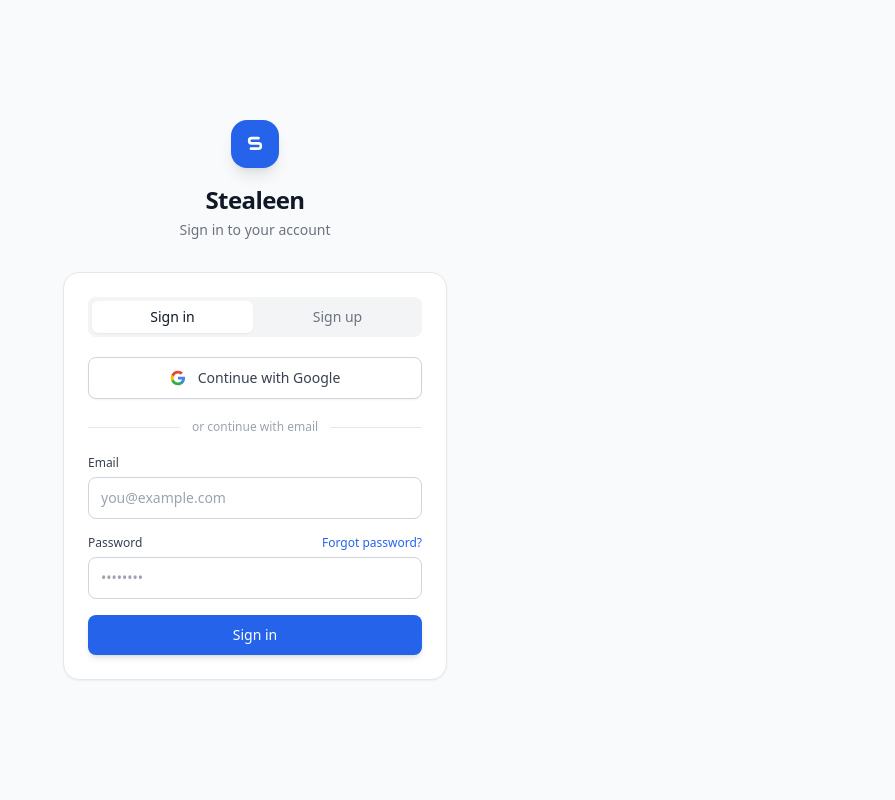
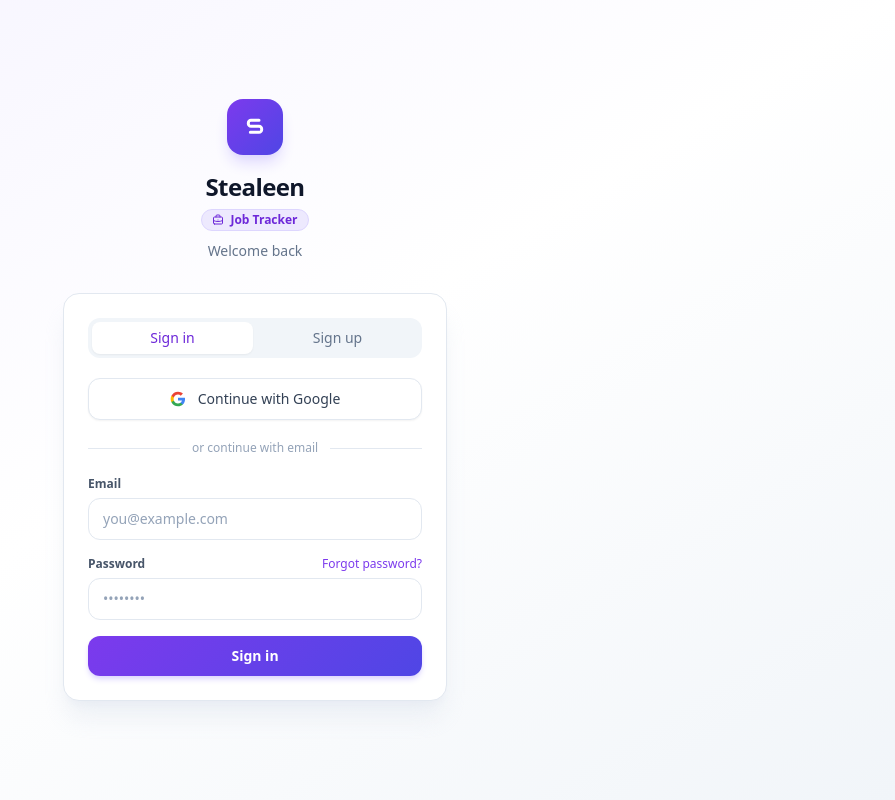
Before and after one commit to SteevThomas1998/job-tracker, a React (Vite) app: page / in a window 1280 px wide. Shown: the whole page, without its empty margins (385-1280 px from the left). Built offline with nearby package versions, Linux system fonts and the light colour scheme; no server answers.

Commit message:
Added Visual changes to color theme, UI

```diff
--- a/src/components/auth/AuthPage.tsx
+++ b/src/components/auth/AuthPage.tsx
@@ -30,11 +30,7 @@
 
     if (mode === 'forgot') {
       const err = await onResetPassword(email)
-      if (err) {
-        setError(err)
-      } else {
-        setMessage('Check your email for a password reset link.')
-      }
+      if (err) { setError(err) } else { setMessage('Check your email for a password reset link.') }
     } else if (mode === 'signin') {
       const err = await onSignIn(email, password)
       if (err) setError(err)
@@ -58,57 +54,65 @@
     if (err) { setError(err); setOauthLoading(false) }
   }
 
-  const inputClass = 'w-full px-3 py-2.5 text-sm border border-gray-300 dark:border-gray-600 rounded-lg focus:outline-none focus:ring-2 focus:ring-blue-500 focus:border-transparent bg-white dark:bg-gray-800 text-gray-900 dark:text-gray-100 placeholder-gray-400 dark:placeholder-gray-500'
+  const inputClass = 'w-full px-3.5 py-2.5 text-sm border border-slate-200 dark:border-slate-700 rounded-xl focus:outline-none focus:ring-2 focus:ring-violet-500 focus:border-transparent bg-white dark:bg-slate-800 text-slate-900 dark:text-slate-100 placeholder-slate-400 dark:placeholder-slate-500 transition-colors'
 
   return (
-    <div className="min-h-screen bg-gray-50 dark:bg-gray-950 flex items-center justify-center px-4">
+    <div className="min-h-screen bg-gradient-to-br from-violet-50 via-white to-slate-100 dark:from-slate-950 dark:via-slate-900 dark:to-violet-950 flex items-center justify-center px-4">
       <div className="w-full max-w-sm">
-        {/* Logo */}
+
+        {/* Brand */}
         <div className="flex flex-col items-center mb-8">
-          <div className="w-12 h-12 bg-blue-600 rounded-2xl flex items-center justify-center mb-4 shadow-lg">
-            <svg viewBox="0 0 24 24" fill="none" className="w-7 h-7">
+          <div className="w-14 h-14 rounded-2xl flex items-center justify-center mb-4 shadow-lg shadow-violet-200 dark:shadow-violet-950"
+            style={{ background: 'linear-gradient(135deg, #7c3aed 0%, #4f46e5 100%)' }}>
+            <svg viewBox="0 0 24 24" fill="none" className="w-8 h-8">
               <path d="M15 7H9a2 2 0 0 0-2 2v.5A2 2 0 0 0 9 11.5h6a2 2 0 0 1 2 2v.5A2 2 0 0 1 15 16H8.5" stroke="white" strokeWidth="2.25" strokeLinecap="round"/>
             </svg>
           </div>
-          <h1 className="text-2xl font-extrabold tracking-tight text-gray-900 dark:text-white">Stealeen</h1>
-          <p className="text-sm text-gray-500 dark:text-gray-400 mt-1">
-            {mode === 'forgot' ? 'Reset your password' : mode === 'signin' ? 'Sign in to your account' : 'Create your account'}
+          <h1 className="text-2xl font-extrabold tracking-tight text-slate-900 dark:text-white">Stealeen</h1>
+          <span className="mt-1.5 inline-flex items-center gap-1.5 px-2.5 py-0.5 rounded-full text-xs font-semibold bg-violet-100 dark:bg-violet-900/40 text-violet-700 dark:text-violet-300 border border-violet-200 dark:border-violet-800">
+            <svg className="w-3 h-3" fill="none" stroke="currentColor" viewBox="0 0 24 24">
+              <path strokeLinecap="round" strokeLinejoin="round" strokeWidth={2} d="M21 13.255A23.931 23.931 0 0112 15c-3.183 0-6.22-.62-9-1.745M16 6V4a2 2 0 00-2-2h-4a2 2 0 00-2 2v2m4 6h.01M5 20h14a2 2 0 002-2V8a2 2 0 00-2-2H5a2 2 0 00-2 2v10a2 2 0 002 2z" />
+            </svg>
+            Job Tracker
+          </span>
+          <p className="text-sm text-slate-500 dark:text-slate-400 mt-2.5">
+            {mode === 'forgot' ? 'Reset your password' : mode === 'signin' ? 'Welcome back' : 'Start tracking your applications'}
           </p>
         </div>
 
         {/* Card */}
-        <div className="bg-white dark:bg-gray-900 border border-gray-200 dark:border-gray-800 rounded-2xl shadow-sm p-6">
+        <div className="bg-white dark:bg-slate-900 border border-slate-200 dark:border-slate-800 rounded-2xl shadow-xl shadow-slate-200/60 dark:shadow-slate-950/60 p-6">
 
           {mode !== 'forgot' && (
             <>
               {/* Sign in / Sign up toggle */}
-              <div className="flex gap-1 bg-gray-100 dark:bg-gray-800 rounded-lg p-1 mb-5">
+              <div className="flex gap-1 bg-slate-100 dark:bg-slate-800 rounded-xl p-1 mb-5">
                 <button
                   type="button"
                   onClick={() => switchMode('signin')}
-                  className={`flex-1 py-1.5 text-sm font-medium rounded-md transition-all duration-150 ${mode === 'signin' ? 'bg-white dark:bg-gray-700 shadow-sm text-gray-900 dark:text-gray-100' : 'text-gray-500 dark:text-gray-400 hover:text-gray-700 dark:hover:text-gray-300'}`}
+                  className={`flex-1 py-1.5 text-sm font-medium rounded-lg transition-all duration-150 ${mode === 'signin' ? 'bg-white dark:bg-slate-700 shadow-sm text-violet-700 dark:text-violet-300' : 'text-slate-500 dark:text-slate-400 hover:text-slate-700 dark:hover:text-slate-300'}`}
                 >
                   Sign in
                 </button>
                 <button
                   type="button"
                   onClick={() => switchMode('signup')}
-                  className={`flex-1 py-1.5 text-sm font-medium rounded-md transition-all duration-150 ${mode === 'signup' ? 'bg-white dark:bg-gray-700 shadow-sm text-gray-900 dark:text-gray-100' : 'text-gray-500 dark:text-gray-400 hover:text-gray-700 dark:hover:text-gray-300'}`}
+                  className={`flex-1 py-1.5 text-sm font-medium rounded-lg transition-all duration-150 ${mode === 'signup' ? 'bg-white dark:bg-slate-700 shadow-sm text-violet-700 dark:text-violet-300' : 'text-slate-500 dark:text-slate-400 hover:text-slate-700 dark:hover:text-slate-300'}`}
                 >
                   Sign up
                 </button>
               </div>
 
-              {/* OAuth buttons */}
+              {/* Google button */}
               <div className="mb-5">
                 <button
                   type="button"
                   onClick={handleGoogle}
-                  disabled={!!oauthLoading}
-                  className="w-full flex items-center justify-center gap-3 px-4 py-2.5 bg-white dark:bg-gray-800 border border-gray-300 dark:border-gray-600 rounded-lg text-sm font-medium text-gray-700 dark:text-gray-200 hover:bg-gray-50 dark:hover:bg-gray-750 transition-colors disabled:opacity-60 disabled:cursor-not-allowed shadow-sm"
+                  disabled={oauthLoading}
+                  className="w-full flex items-center justify-center gap-3 px-4 py-2.5 bg-white dark:bg-slate-800 border border-slate-200 dark:border-slate-700 rounded-xl text-sm font-medium text-slate-700 dark:text-slate-200 hover:bg-slate-50 dark:hover:bg-slate-750 hover:border-slate-300 dark:hover:border-slate-600 transition-colors disabled:opacity-60 disabled:cursor-not-allowed shadow-sm"
                 >
                   {oauthLoading ? (
-                    <div className="w-4 h-4 border-2 border-gray-400 border-t-transparent rounded-full animate-spin" />
+                    <div className="w-4 h-4 border-2 border-slate-400 border-t-transparent rounded-full animate-spin" />
                   ) : (
                     <svg className="w-4 h-4 flex-shrink-0" viewBox="0 0 24 24">
                       <path fill="#4285F4" d="M22.56 12.25c0-.78-.07-1.53-.2-2.25H12v4.26h5.92c-.26 1.37-1.04 2.53-2.21 3.31v2.77h3.57c2.08-1.92 3.28-4.74 3.28-8.09z"/>
@@ -124,19 +128,19 @@
               {/* Divider */}
               <div className="relative mb-5">
                 <div className="absolute inset-0 flex items-center">
-                  <div className="w-full border-t border-gray-200 dark:border-gray-700" />
+                  <div className="w-full border-t border-slate-200 dark:border-slate-700" />
                 </div>
                 <div className="relative flex justify-center">
-                  <span className="px-3 text-xs text-gray-400 dark:text-gray-500 bg-white dark:bg-gray-900">or continue with email</span>
+                  <span className="px-3 text-xs text-slate-400 dark:text-slate-500 bg-white dark:bg-slate-900">or continue with email</span>
                 </div>
               </div>
             </>
           )}
 
-          {/* Email / password form */}
+          {/* Form */}
           <form onSubmit={handleSubmit} className="space-y-4">
             <div>
-              <label className="block text-xs font-medium text-gray-700 dark:text-gray-300 mb-1.5">Email</label>
+              <label className="block text-xs font-semibold text-slate-600 dark:text-slate-300 mb-1.5">Email</label>
               <input
                 type="email"
                 required
@@ -151,12 +155,12 @@
             {mode !== 'forgot' && (
               <div>
                 <div className="flex items-center justify-between mb-1.5">
-                  <label className="block text-xs font-medium text-gray-700 dark:text-gray-300">Password</label>
+                  <label className="block text-xs font-semibold text-slate-600 dark:text-slate-300">Password</label>
                   {mode === 'signin' && (
                     <button
                       type="button"
                       onClick={() => switchMode('forgot')}
-                      className="text-xs text-blue-600 dark:text-blue-400 hover:underline"
+                      className="text-xs text-violet-600 dark:text-violet-400 hover:underline font-medium"
                     >
                       Forgot password?
                     </button>
@@ -175,13 +179,13 @@
             )}
 
             {error && (
-              <p className="text-xs text-red-600 dark:text-red-400 bg-red-50 dark:bg-red-950/30 border border-red-200 dark:border-red-900 rounded-lg px-3 py-2">
+              <p className="text-xs text-red-600 dark:text-red-400 bg-red-50 dark:bg-red-950/30 border border-red-200 dark:border-red-900 rounded-xl px-3 py-2">
                 {error}
               </p>
             )}
 
             {message && (
-              <p className="text-xs text-green-700 dark:text-green-400 bg-green-50 dark:bg-green-950/30 border border-green-200 dark:border-green-900 rounded-lg px-3 py-2">
+              <p className="text-xs text-emerald-700 dark:text-emerald-400 bg-emerald-50 dark:bg-emerald-950/30 border border-emerald-200 dark:border-emerald-900 rounded-xl px-3 py-2">
                 {message}
               </p>
             )}
@@ -189,7 +193,8 @@
             <button
               type="submit"
               disabled={loading}
-              className="w-full py-2.5 bg-blue-600 text-white text-sm font-medium rounded-lg hover:bg-blue-700 active:scale-95 transition-all shadow-md hover:shadow-lg disabled:opacity-60 disabled:cursor-not-allowed disabled:active:scale-100"
+              className="w-full py-2.5 text-white text-sm font-semibold rounded-xl active:scale-95 transition-all shadow-md shadow-violet-200 dark:shadow-violet-950 disabled:opacity-60 disabled:cursor-not-allowed disabled:active:scale-100"
+              style={{ background: loading ? '#7c3aed' : 'linear-gradient(135deg, #7c3aed 0%, #4f46e5 100%)' }}
             >
               {loading
                 ? 'Please wait…'
@@ -204,7 +209,7 @@
               <button
                 type="button"
                 onClick={() => switchMode('signin')}
-                className="w-full text-sm text-gray-500 dark:text-gray-400 hover:text-gray-700 dark:hover:text-gray-200 transition-colors"
+                className="w-full text-sm text-slate-500 dark:text-slate-400 hover:text-violet-600 dark:hover:text-violet-400 transition-colors"
               >
                 ← Back to sign in
               </button>
--- a/src/components/auth/ResetPasswordPage.tsx
+++ b/src/components/auth/ResetPasswordPage.tsx
@@ -10,7 +10,7 @@
   const [error, setError] = useState<string | null>(null)
   const [loading, setLoading] = useState(false)
 
-  const inputClass = 'w-full px-3 py-2.5 text-sm border border-gray-300 dark:border-gray-600 rounded-lg focus:outline-none focus:ring-2 focus:ring-blue-500 focus:border-transparent bg-white dark:bg-gray-800 text-gray-900 dark:text-gray-100 placeholder-gray-400 dark:placeholder-gray-500'
+  const inputClass = 'w-full px-3.5 py-2.5 text-sm border border-slate-200 dark:border-slate-700 rounded-xl focus:outline-none focus:ring-2 focus:ring-violet-500 focus:border-transparent bg-white dark:bg-slate-800 text-slate-900 dark:text-slate-100 placeholder-slate-400 dark:placeholder-slate-500 transition-colors'
 
   async function handleSubmit(e: React.FormEvent) {
     e.preventDefault()
@@ -24,22 +24,29 @@
   }
 
   return (
-    <div className="min-h-screen bg-gray-50 dark:bg-gray-950 flex items-center justify-center px-4">
+    <div className="min-h-screen bg-gradient-to-br from-violet-50 via-white to-slate-100 dark:from-slate-950 dark:via-slate-900 dark:to-violet-950 flex items-center justify-center px-4">
       <div className="w-full max-w-sm">
         <div className="flex flex-col items-center mb-8">
-          <div className="w-12 h-12 bg-blue-600 rounded-2xl flex items-center justify-center mb-4 shadow-lg">
-            <svg viewBox="0 0 24 24" fill="none" className="w-7 h-7">
+          <div className="w-14 h-14 rounded-2xl flex items-center justify-center mb-4 shadow-lg shadow-violet-200 dark:shadow-violet-950"
+            style={{ background: 'linear-gradient(135deg, #7c3aed 0%, #4f46e5 100%)' }}>
+            <svg viewBox="0 0 24 24" fill="none" className="w-8 h-8">
               <path d="M15 7H9a2 2 0 0 0-2 2v.5A2 2 0 0 0 9 11.5h6a2 2 0 0 1 2 2v.5A2 2 0 0 1 15 16H8.5" stroke="white" strokeWidth="2.25" strokeLinecap="round"/>
             </svg>
           </div>
-          <h1 className="text-2xl font-extrabold tracking-tight text-gray-900 dark:text-white">Set new password</h1>
-          <p className="text-sm text-gray-500 dark:text-gray-400 mt-1">Choose a new password for your account</p>
+          <h1 className="text-2xl font-extrabold tracking-tight text-slate-900 dark:text-white">Stealeen</h1>
+          <span className="mt-1.5 inline-flex items-center gap-1.5 px-2.5 py-0.5 rounded-full text-xs font-semibold bg-violet-100 dark:bg-violet-900/40 text-violet-700 dark:text-violet-300 border border-violet-200 dark:border-violet-800">
+            <svg className="w-3 h-3" fill="none" stroke="currentColor" viewBox="0 0 24 24">
+              <path strokeLinecap="round" strokeLinejoin="round" strokeWidth={2} d="M21 13.255A23.931 23.931 0 0112 15c-3.183 0-6.22-.62-9-1.745M16 6V4a2 2 0 00-2-2h-4a2 2 0 00-2 2v2m4 6h.01M5 20h14a2 2 0 002-2V8a2 2 0 00-2-2H5a2 2 0 00-2 2v10a2 2 0 002 2z" />
+            </svg>
+            Job Tracker
+          </span>
+          <p className="text-sm text-slate-500 dark:text-slate-400 mt-2.5">Set a new password for your account</p>
         </div>
 
-        <div className="bg-white dark:bg-gray-900 border border-gray-200 dark:border-gray-800 rounded-2xl shadow-sm p-6">
+        <div className="bg-white dark:bg-slate-900 border border-slate-200 dark:border-slate-800 rounded-2xl shadow-xl shadow-slate-200/60 dark:shadow-slate-950/60 p-6">
           <form onSubmit={handleSubmit} className="space-y-4">
             <div>
-              <label className="block text-xs font-medium text-gray-700 dark:text-gray-300 mb-1.5">New password</label>
+              <label className="block text-xs font-semibold text-slate-600 dark:text-slate-300 mb-1.5">New password</label>
               <input
                 type="password"
                 required
@@ -51,7 +58,7 @@
               />
             </div>
             <div>
-              <label className="block text-xs font-medium text-gray-700 dark:text-gray-300 mb-1.5">Confirm password</label>
+              <label className="block text-xs font-semibold text-slate-600 dark:text-slate-300 mb-1.5">Confirm password</label>
               <input
                 type="password"
                 required
@@ -64,7 +71,7 @@
             </div>
 
             {error && (
-              <p className="text-xs text-red-600 dark:text-red-400 bg-red-50 dark:bg-red-950/30 border border-red-200 dark:border-red-900 rounded-lg px-3 py-2">
+              <p className="text-xs text-red-600 dark:text-red-400 bg-red-50 dark:bg-red-950/30 border border-red-200 dark:border-red-900 rounded-xl px-3 py-2">
                 {error}
               </p>
             )}
@@ -72,7 +79,8 @@
             <button
               type="submit"
               disabled={loading}
-              className="w-full py-2.5 bg-blue-600 text-white text-sm font-medium rounded-lg hover:bg-blue-700 active:scale-95 transition-all shadow-md hover:shadow-lg disabled:opacity-60 disabled:cursor-not-allowed disabled:active:scale-100"
+              className="w-full py-2.5 text-white text-sm font-semibold rounded-xl active:scale-95 transition-all shadow-md shadow-violet-200 dark:shadow-violet-950 disabled:opacity-60 disabled:cursor-not-allowed disabled:active:scale-100"
+              style={{ background: loading ? '#7c3aed' : 'linear-gradient(135deg, #7c3aed 0%, #4f46e5 100%)' }}
             >
               {loading ? 'Updating…' : 'Update password'}
             </button>
```
